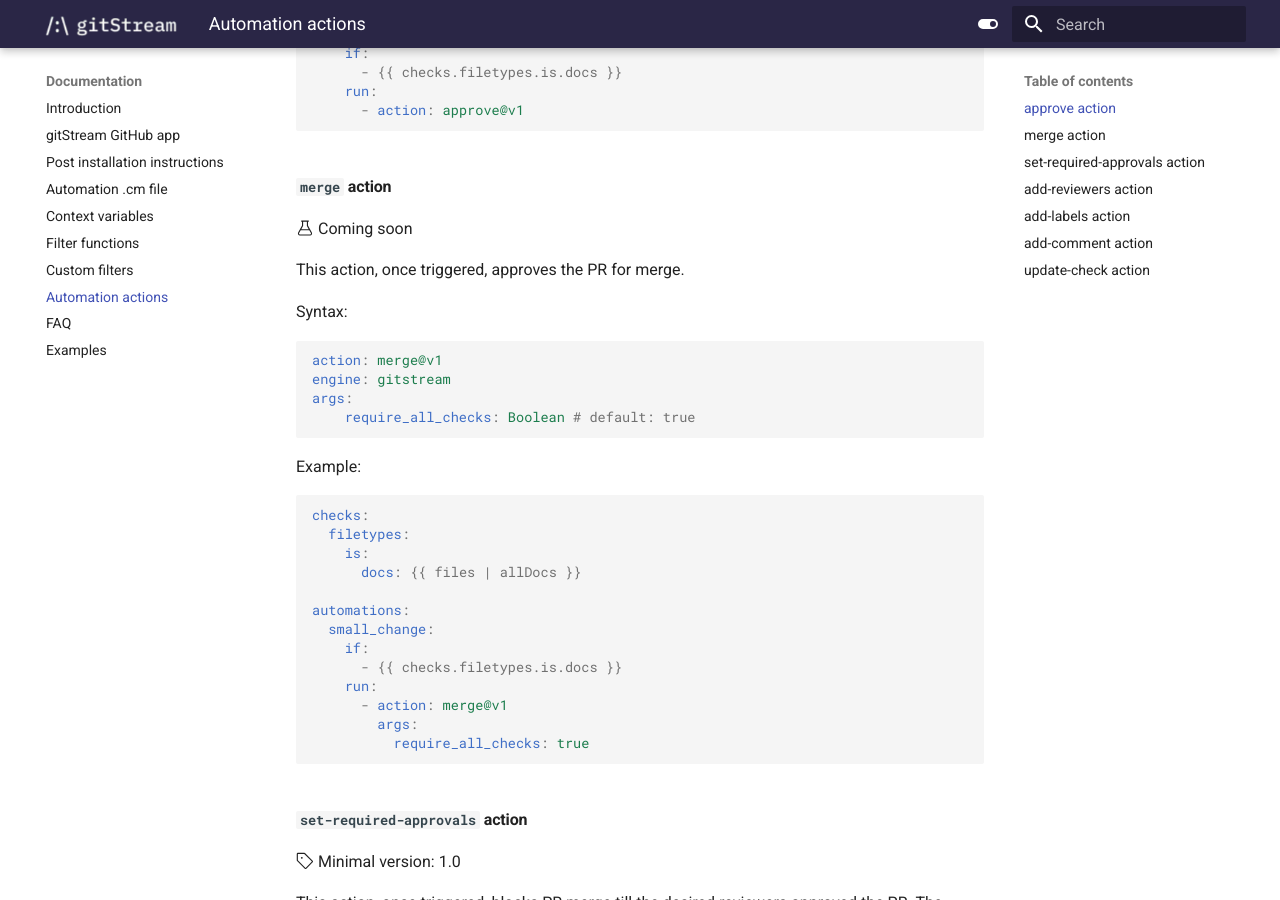
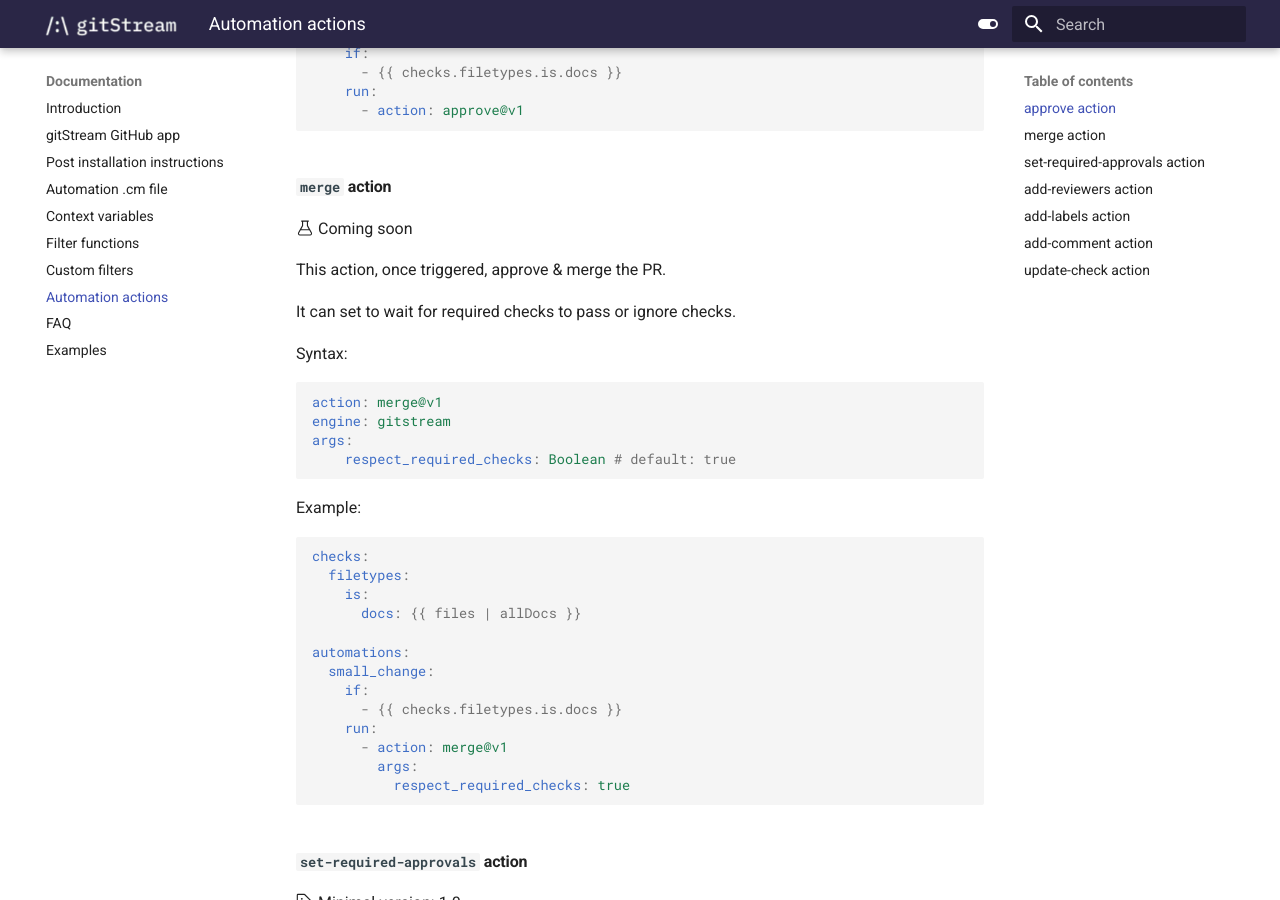
Before and after one commit to lkilpatrick/gitstream-mkdocs, an MkDocs documentation site: the page built from docs/25_gitstream-actions.md, in a window 1280 px wide and 900 px high, scrolled down 833 px. Built offline with MkDocs 1.6.1 and Material for MkDocs 9.7.7, drawn with Linux system fonts in a browser that asks for light colours.

Commit message:
better description and rename arg

````diff
--- a/docs/25_gitstream-actions.md
+++ b/docs/25_gitstream-actions.md
@@ -42,7 +42,9 @@ automations:
 
 :octicons-beaker-24: Coming soon
 
-This action, once triggered, approves the PR for merge.
+This action, once triggered, approve & merge the PR.
+
+It can set to wait for required checks to pass or ignore checks.
 
 Syntax:
 
@@ -50,7 +52,7 @@ Syntax:
 action: merge@v1
 engine: gitstream
 args:
-    require_all_checks: Boolean # default: true
+    respect_required_checks: Boolean # default: true
 ```
 
 Example:
@@ -68,7 +70,7 @@ automations:
     run:
       - action: merge@v1
         args:
-          require_all_checks: true
+          respect_required_checks: true
 ```
 
 
````
